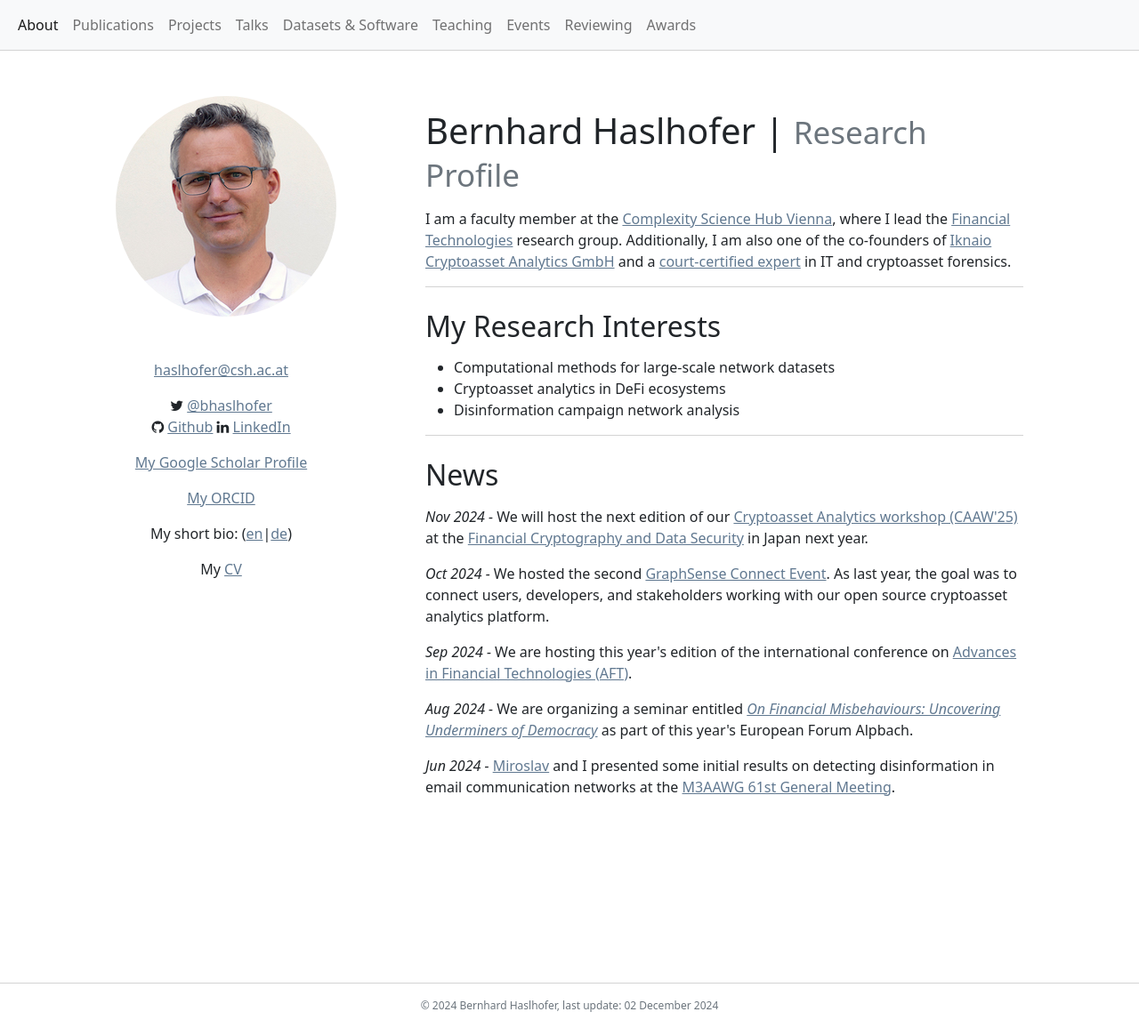
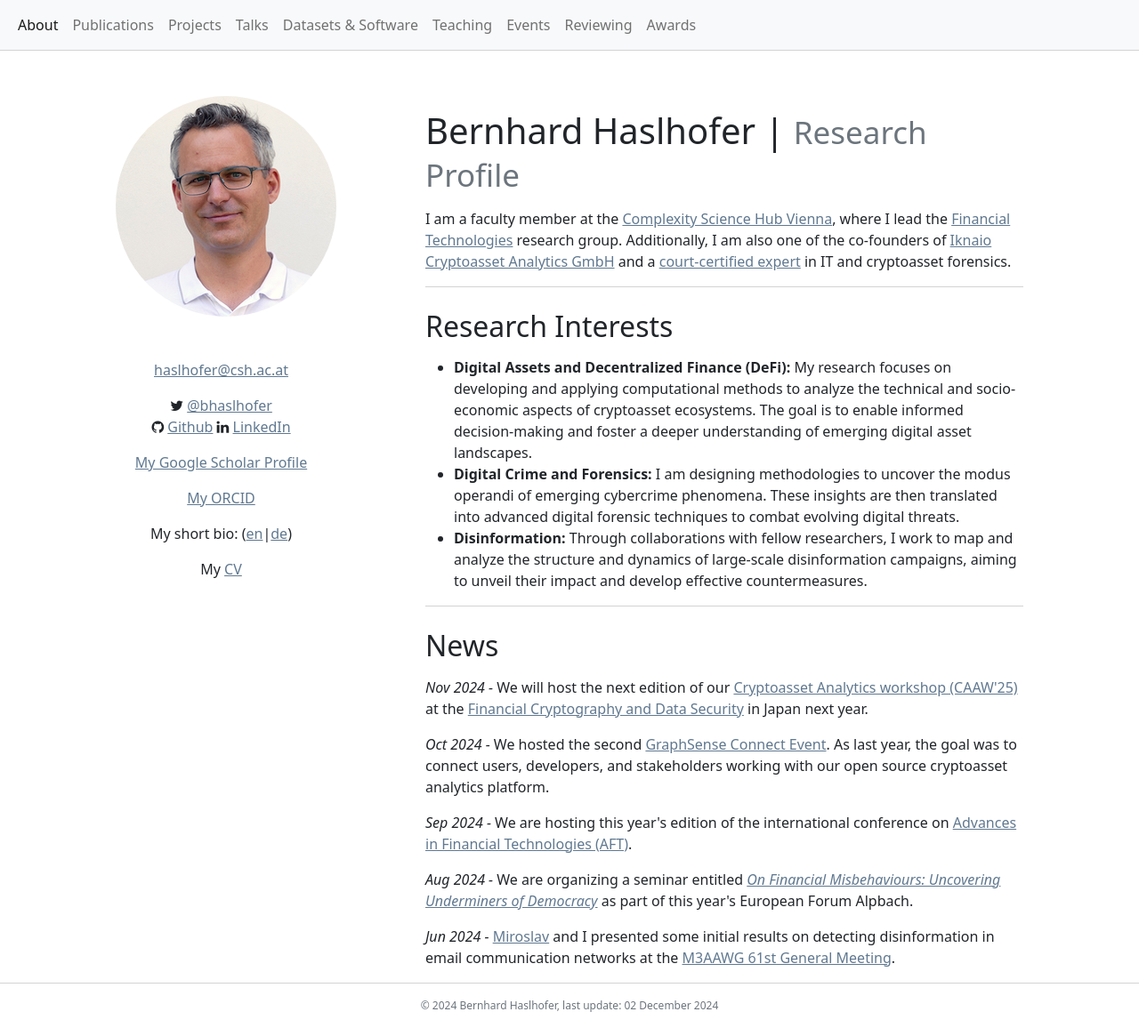
Before and after one commit to behas/behas.github.com, a Jekyll site: the page built from index.html, in a window 1280 px wide and 1156 px high. Shown: the whole window at 89% size. Built offline with Jekyll 4.4.1, drawn with Linux system fonts in a browser that asks for light colours; a style sheet for code colours, icons or effects is not loaded.

Commit message:
refine research interests

```diff
--- a/index.html
+++ b/index.html
@@ -55,11 +55,13 @@ title: Research Profile
       <p>I am a faculty member at the <a href="https://www.csh.ac.at/" target="_blank">Complexity Science Hub Vienna</a>, where I lead the <a href="https://www.csh.ac.at/complexity-science/Cryptofinance/" target="_blank">Financial Technologies</a> research group. Additionally, I am also one of the co-founders of <a href="https://www.ikna.io" target="_blank">Iknaio Cryptoasset Analytics GmbH</a> and a <a href="https://justizonline.gv.at/jop/web/exl/W333553" target="_blank">court-certified expert</a> in IT and cryptoasset forensics.
 
       <section>
-        <h2>My Research Interests</h2>
+        <h2>Research Interests</h2>
         <ul>
-          <li>Computational methods for large-scale network datasets</li>
-          <li>Cryptoasset analytics in DeFi ecosystems</li>
-          <li>Disinformation campaign network analysis</li>
+          <li><b>Digital Assets and Decentralized Finance (DeFi):</b> My research focuses on developing and applying computational methods to analyze the technical and socio-economic aspects of cryptoasset ecosystems. The goal is to enable informed decision-making and foster a deeper understanding of emerging digital asset landscapes.</li>
+
+          <li><b>Digital Crime and Forensics:</b> I am designing methodologies to uncover the modus operandi of emerging cybercrime phenomena. These insights are then translated into advanced digital forensic techniques to combat evolving digital threats.</li>
+
+          <li><b>Disinformation:</b> Through collaborations with fellow researchers, I work to map and analyze the structure and dynamics of large-scale disinformation campaigns, aiming to unveil their impact and develop effective countermeasures.</li>
         </ul>
       </section>
 
```
